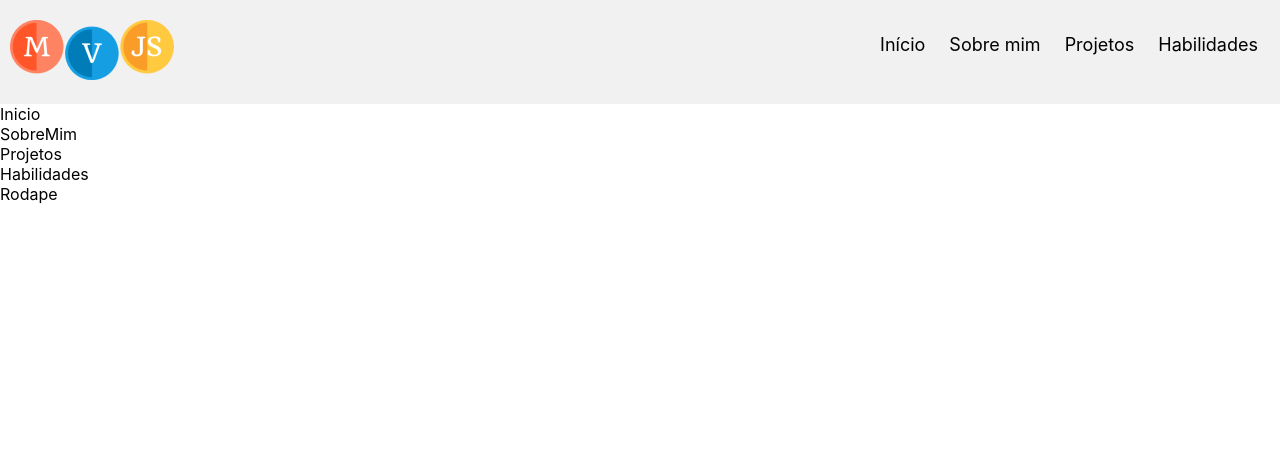
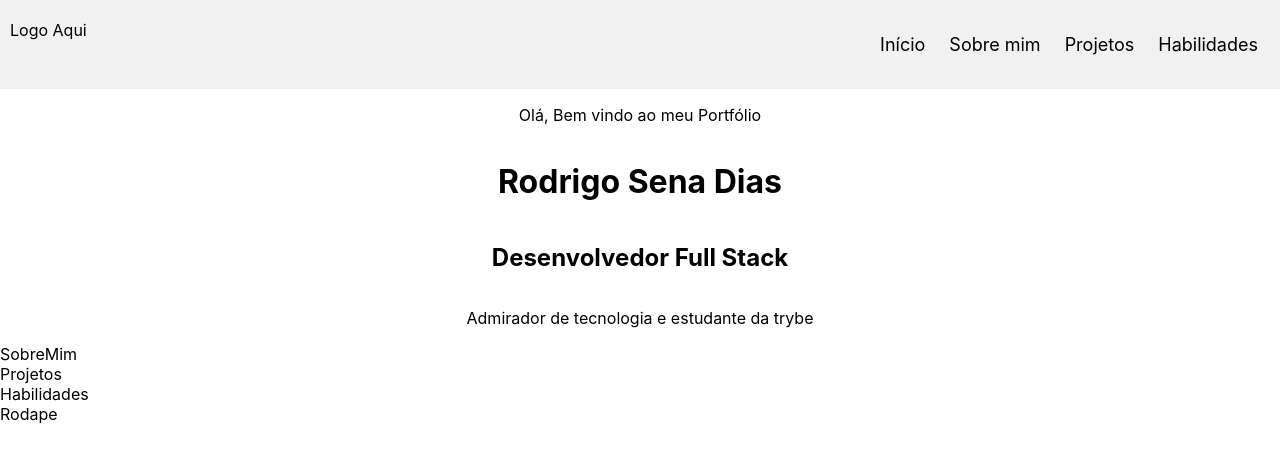
Before and after one commit to RodrigoSen4/meu-portifolio, a React (Create React App) app: page / in a window 1280 px wide. Shown: the top 462 px of the page. Built offline with nearby package versions, Linux system fonts and the light colour scheme.

Commit message:
Esqueleto do Inicio

```diff
--- a/src/components/Cabeçalho/Cabecalho.jsx
+++ b/src/components/Cabeçalho/Cabecalho.jsx
@@ -1,12 +1,13 @@
 import React, { Component } from 'react';
-import logoCabecalho from '../../img/logo.png';
+/* import logoCabecalho from '../../img/logo.png'; */
 import './style.css';
 
 export default class Cabecalho extends Component {
   render() {
     return (
       <div className="header">
-        <img src={ logoCabecalho } className="CompanyLogo" alt="logo-Rodrigo-Sena" />
+        Logo Aqui
+        {/* <img src={ logoCabecalho } className="CompanyLogo" alt="logo-Rodrigo-Sena" /> */}
         <div className="header-right">
           <a>Início</a>
           <a>Sobre mim</a>
--- a/src/components/Inicio/Inicio.jsx
+++ b/src/components/Inicio/Inicio.jsx
@@ -1,9 +1,15 @@
 import React, { Component } from 'react';
+import './style.css';
 
 export default class Inicio extends Component {
   render() {
     return (
-      <div>Inicio</div>
+      <div className="Inicio">
+        <p>Olá, Bem vindo ao meu Portfólio</p>
+        <h1>Rodrigo Sena Dias</h1>
+        <h2>Desenvolvedor Full Stack</h2>
+        <p>Admirador de tecnologia e estudante da trybe</p>
+      </div>
     );
   }
 }
--- /dev/null
+++ b/src/components/Inicio/style.css
@@ -0,0 +1,9 @@
+.Inicio {
+    display: flex;
+    flex-direction: column;
+    align-items: center;
+}
+
+body {
+    text-align: left;
+}
```
